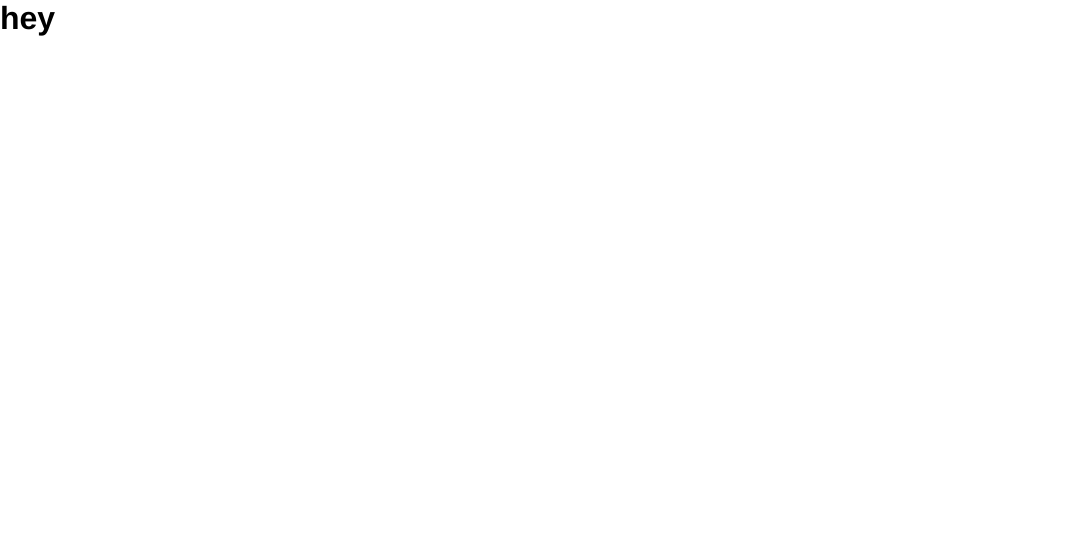
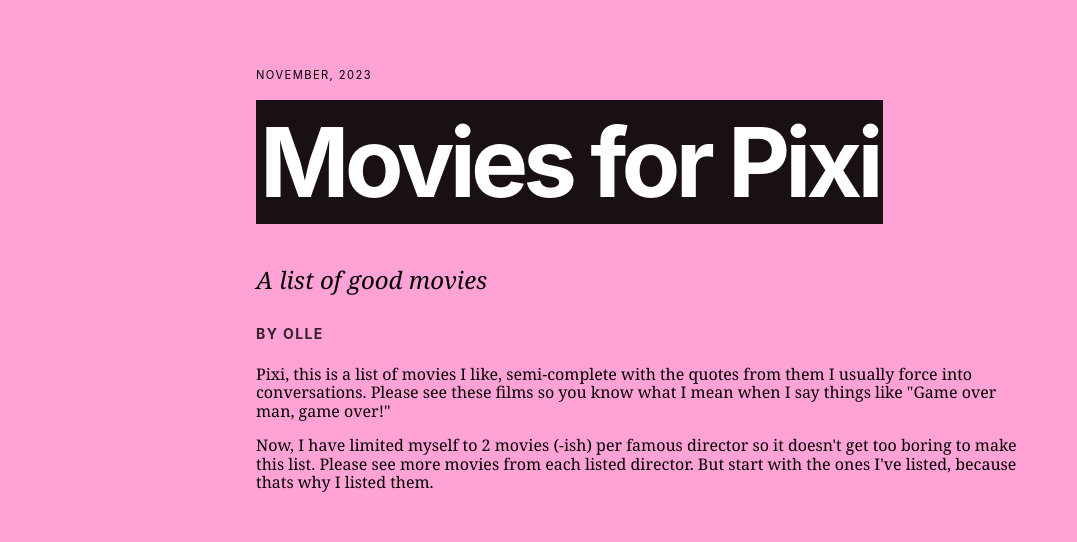
Before and after one commit to olle-johannesson/movies-for-pixi, an Eleventy site: page index.njk in a window 1280 px wide. Shown: the whole page, without its empty margins (0-1077 px from the left). Built offline with nearby package versions, Linux system fonts and the light colour scheme; Eleventy itself is replaced by a stand-in of ours; files that its build step writes are made by us from their sources.

Commit message:
add title screen

```diff
--- a/_includes/base.njk
+++ b/_includes/base.njk
@@ -9,10 +9,27 @@
     <link rel="stylesheet" href="styles/bkg-img.css">
 </head>
 <body>
-  <main class="helvetica">
-  <header class="vh-100">
-    <h1>hey</h1>
-  </header>
+  <main>
+
+    <header class="vh-100 bg-light-pink sans-serif">
+      <div class="mw9 center pa4 pt5-ns ph7-l">
+        <time class="f6 mb2 dib ttu tracked"><small>November, 2023</small></time>
+        <h3 class="f2 f1-m f-headline-l measure-narrow lh-title mv0">
+          <span class="bg-black-90 lh-copy white pa1 tracked-tight">
+            Movies for Pixi
+          </span>
+        </h3>
+
+        <h4 class="f3 fw1 georgia i">A list of good movies</h4>
+        <h5 class="f6 ttu tracked black-80">By Olle</h5>
+
+        <p class="georgia">Pixi, this is a list of movies I like, semi-complete with the quotes from them I usually force into conversations. Please see these films so you know what I mean when I say things like "Game over man, game over!"</p>
+        <p class="georgia">Now, I have limited myself to 2 movies (-ish) per famous director so it doesn't get too boring to make this list. Please see more movies from each listed director. But start with the ones I've listed, because thats why I listed them.</p>
+      </div>
+    </header>
+
+
+
     {{ content | safe }}
   </main>
 </body>
--- a/_includes/movie.njk
+++ b/_includes/movie.njk
@@ -5,12 +5,12 @@
       <img class="absolute w-100 h-100" src="{{ movie.data.image }}" loading="lazy" />
 
       <div class="h-100 h-75-ns pa5 pt0-l white">
-        <header class="h-45-l">
+        <header class="h-45-l avenir">
           <h3 class="f2 fw7 ttu tracked lh-title mt0 mb3">{{ movie.data.title }}</h3>
           <h4 class="f3 fw4 i lh-title mt0">{{ movie.data.director }}  <span>{{ movie.data.year }}</span></h4>
         </header>
 
-        <div class="h-75 h-50-l pb2 flex flex-column overflow-scroll">
+        <div class="h-75 h-50-l pb2 flex flex-column overflow-scroll georgia">
 
           <section class="h-75-ns flex flex-column flex-wrap-l">
 
```
